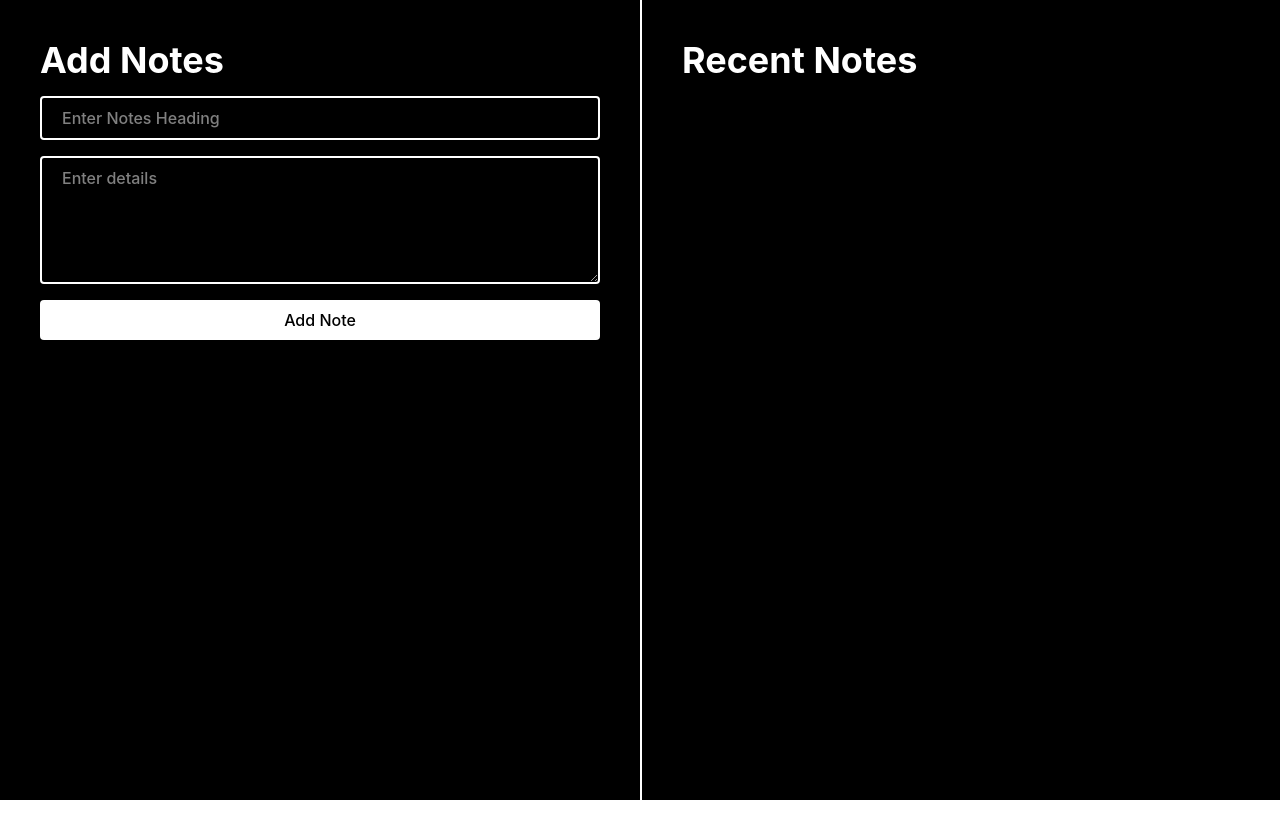
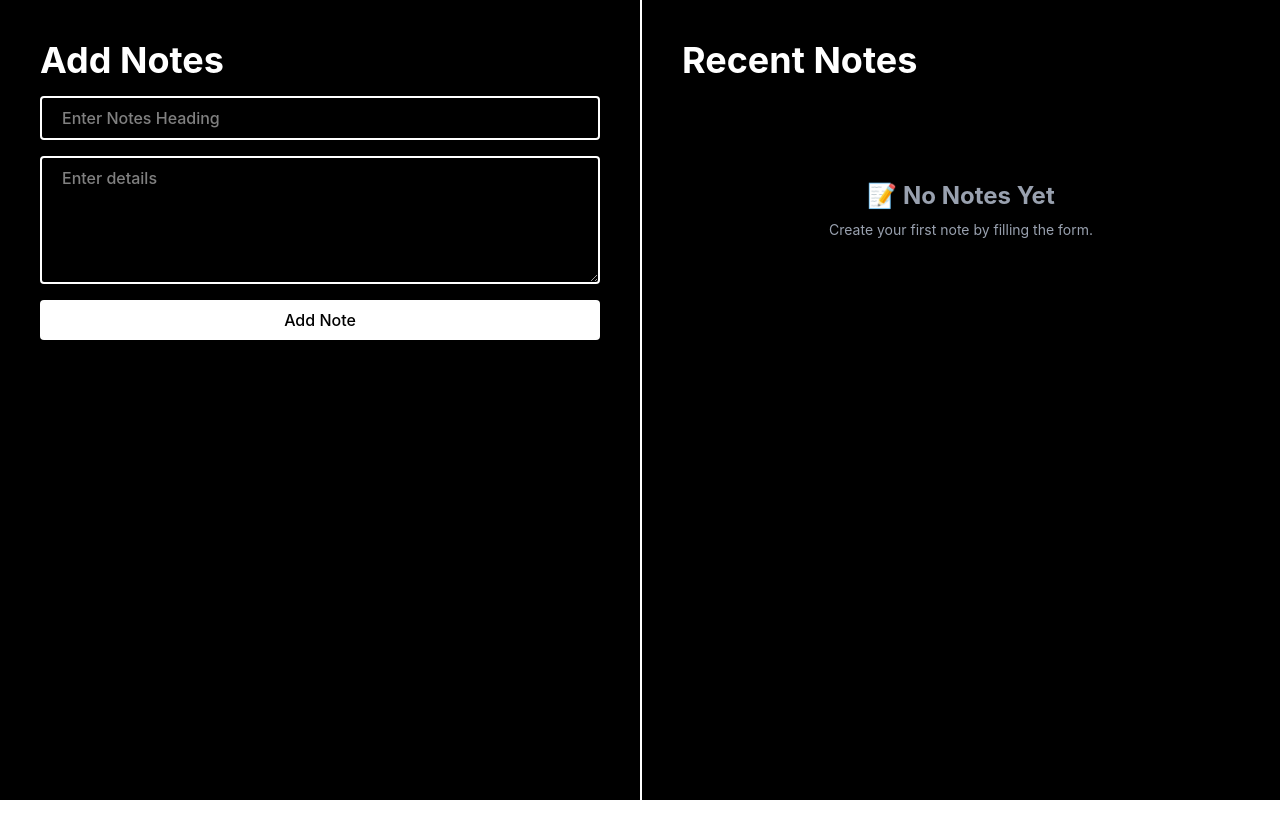
Before and after one commit to SaurabhBadeshra007/react-notes-app, a React (Vite) app: page / in a window 1280 px wide. Built offline with nearby package versions, Linux system fonts and the light colour scheme.

Commit message:
Implement  empty state

```diff
--- a/src/App.jsx
+++ b/src/App.jsx
@@ -115,39 +115,52 @@ const App = () => {
         <div className='flex flex-wrap items-start  gap-5 justify-start mt-5 h-full overflow-auto '>
 
           {/* <div className='h-52 w-40 rounded-2xl bg-white'>        </div> */}
-          {task.map(function (elem, idx) {
+       {task.length === 0 ? (
+
+  <div className='w-full flex flex-col items-center justify-center mt-20 text-gray-400'>
+    <h2 className='text-2xl font-bold'>📝 No Notes Yet</h2>
+    <p className='mt-2 text-sm'>Create your first note by filling the form.</p>
+  </div>
+
+) : (
+
+  task.map(function (elem, idx) {
     return <div key={idx} className="h-52 w-40 justify-between flex flex-col items-start relative rounded-xl text-black px-4 pb-4 pt-9 bg-cover bg-[url('https://static.vecteezy.com/system/resources/thumbnails/037/152/675/small/sticky-note-paper-background-free-png.png')]">
 
       {/* notes details in the div */}
       <div>
 
-
         {/* Title heading */}
         <h3 className='leading-tight text-xl font-bold'>{elem.title}</h3>
 
         {/* notes discription */}
-              <p className='mt-2 leading-tight font-medium text-gray-500'>{elem.details} </p>
+        <p className='mt-2 leading-tight font-medium text-gray-500'>{elem.details}</p>
       </div>
 
       {/* delete notes icon */}
 
       <div className='flex flex-row items-center gap-7'>
-            <button onClick={()=>{
+        <button
+          onClick={() => {
             editNotes(idx)
           }}
           className='w-auto bg-red-600 text-white cursor-pointer active:scale-95 hover:scale-105 p-2 font-bold rounded-xl text-xs justify-center'>
           Edit
         </button>
 
-            <button onClick={()=>{
+        <button
+          onClick={() => {
             deleteNote(idx)
           }}
-            className=' w-auto bg-red-600 text-white cursor-pointer active:scale-95 hover:scale-105 p-2 font-bold rounded-xl text-xs justify-center'>
+          className='w-auto bg-red-600 text-white cursor-pointer active:scale-95 hover:scale-105 p-2 font-bold rounded-xl text-xs justify-center'>
           Delete
         </button>
       </div>
+
     </div>
-          })}
+  })
+
+)}
 
         </div>
       </div>
```
Lines whose indentation alone changed are shown as unchanged.
